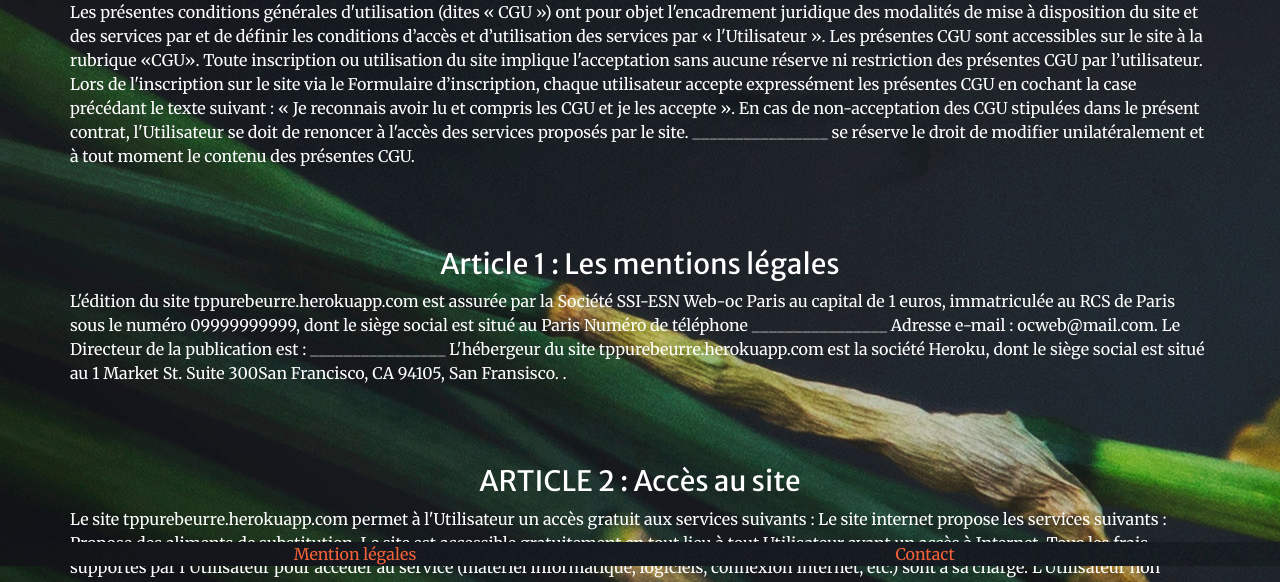
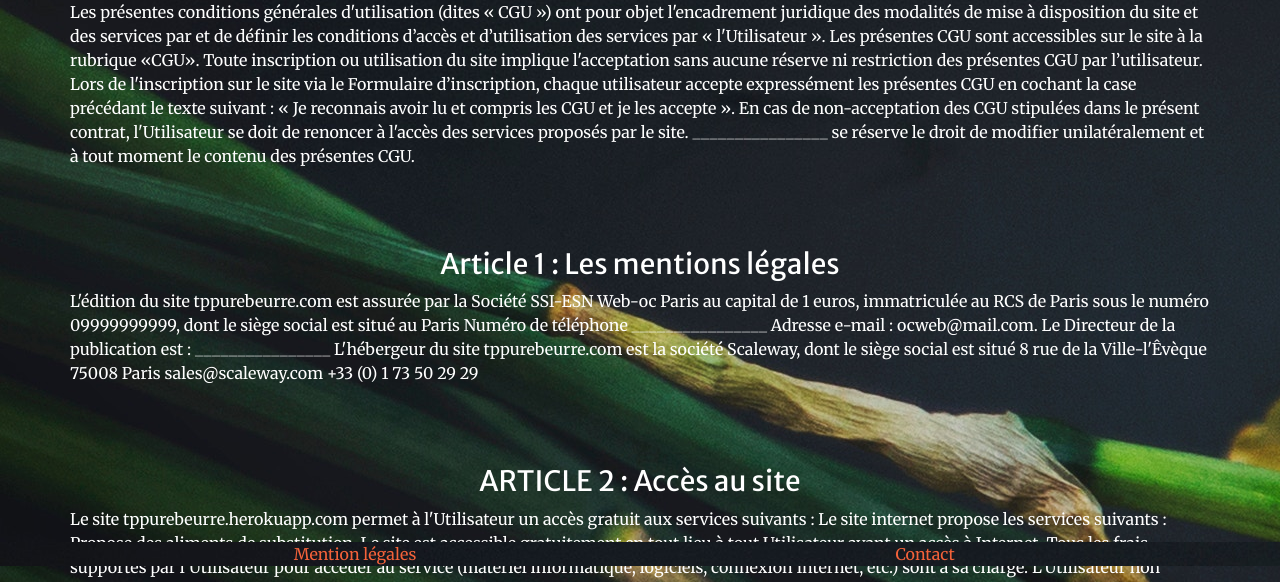
Before and after one commit to Hub972/pur_beurre, a Django app: a page that uses pbapp/store/templates/store/terms.html in a window 1280 px wide. Shown: the part 234-816 px from the top of the page. Run offline with Django 3.2, Linux system fonts and the light colour scheme; some libraries are stand-ins or nearby versions.

Commit message:
modify use terms and condition

```diff
--- a/pbapp/store/templates/store/terms.html
+++ b/pbapp/store/templates/store/terms.html
@@ -21,13 +21,13 @@ services proposés par le site.
     <p><br><br></p>
     <h3 class="text-white mt-0 text-center">Article 1 : Les mentions légales</h3>
     <p class="text-white mt-0">
-L'édition du site tppurebeurre.herokuapp.com est assurée par la Société SSI-ESN Web-oc Paris au capital de 1 euros,
+L'édition du site tppurebeurre.com est assurée par la Société SSI-ESN Web-oc Paris au capital de 1 euros,
 immatriculée au RCS de Paris sous le numéro 09999999999, dont le siège social est situé au Paris
 Numéro de téléphone ________________
 Adresse e-mail : ocweb@mail.com.
 Le Directeur de la publication est : ________________
-L'hébergeur du site tppurebeurre.herokuapp.com est la société Heroku, dont le siège social est situé au 1 Market St. Suite
-300San Francisco, CA 94105, San Fransisco. .
+L'hébergeur du site tppurebeurre.com est la société Scaleway, dont le siège social est situé 8 rue de la Ville-l'Êvèque
+75008 Paris sales@scaleway.com +33 (0) 1 73 50 29 29
     </p>
     <p><br><br></p>
     <h3 class="text-white mt-0 text-center">ARTICLE 2 : Accès au site</h3>
```
